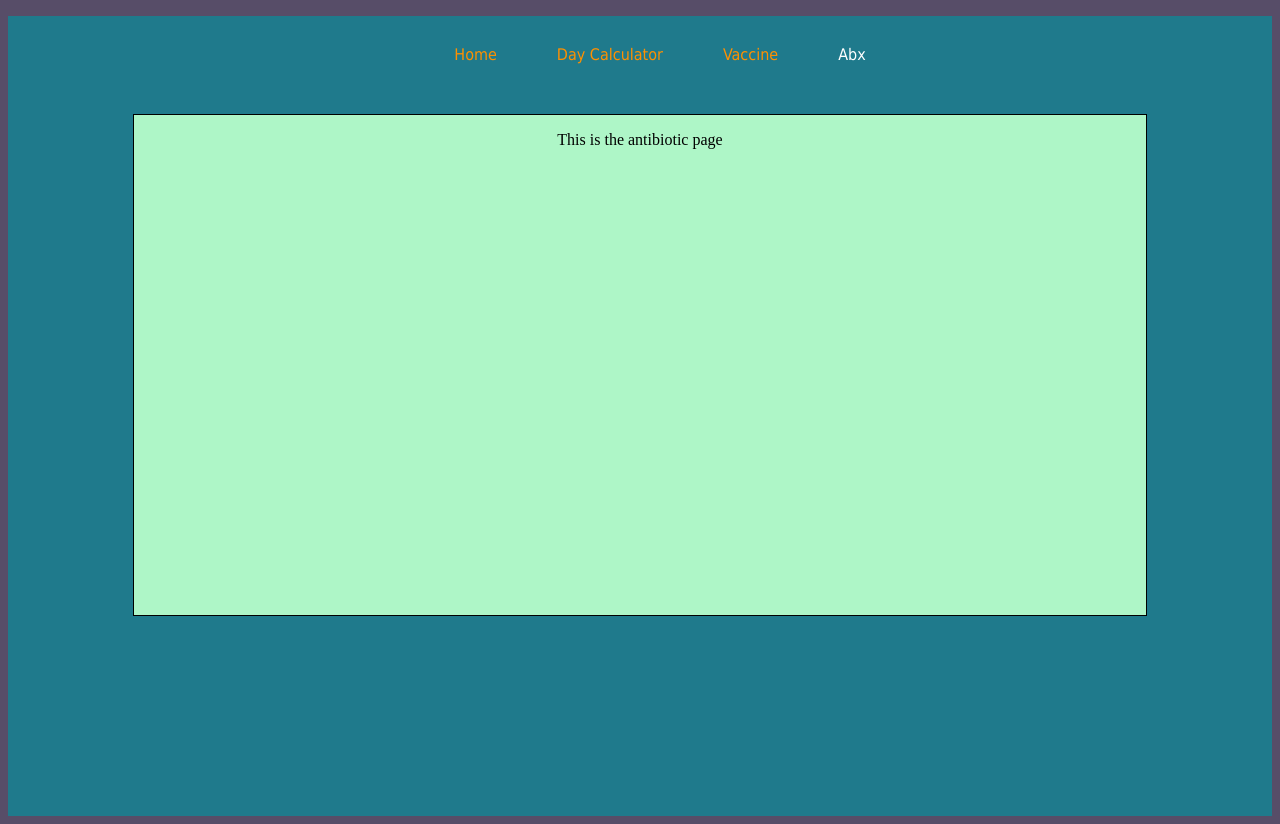
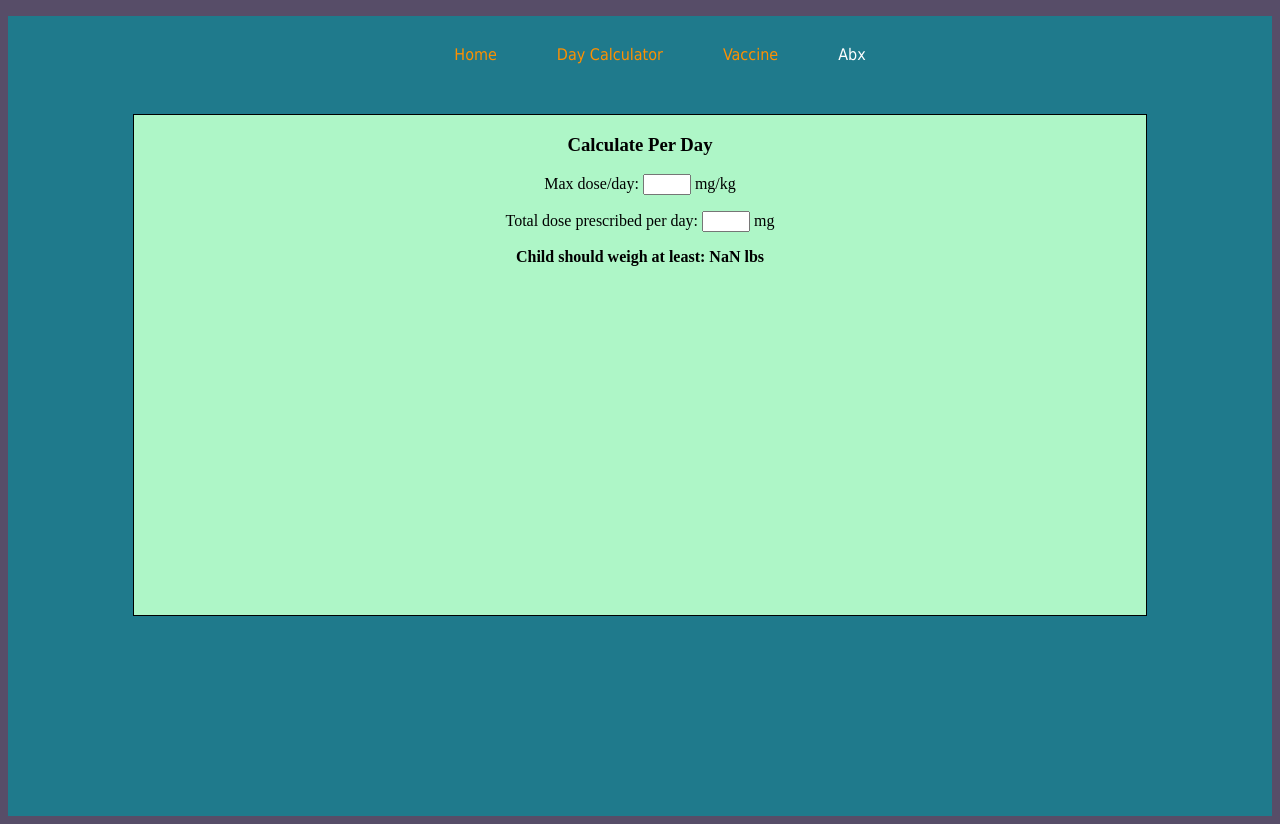
Before and after one commit to icyparkinson/rx-react, a React (Create React App) app: page /abx in a window 1280 px wide. Built offline with nearby package versions, Linux system fonts and the light colour scheme.

Commit message:
Dose per day calculator added

```diff
--- a/src/components/Abx.js
+++ b/src/components/Abx.js
@@ -1,8 +1,36 @@
-import React from "react"
+import React, { useState } from "react"
 
 const Abx = () => {
+    //This pair takes care of the max dose/day input
+    const [maxDoseInput, setMaxDoseInput] = useState("")
+
+    const handleMaxDose = ( {target }) => {
+        const maxDose = target.value
+        setMaxDoseInput(Number(maxDose))
+    }
+
+    //This pair takes care of the total prescribed dose input
+    const [dosePrescribedInput, setDosePrescribedInput] = useState("")
+
+    const handleDosePrescribed = ({ target }) => {
+        const dosePrescribed = target.value
+        setDosePrescribedInput(Number(dosePrescribed))
+    }
+
+    //This does the math for calculating child weight in lbs
+    const childWeight = (a,b) => {
+        return (dosePrescribedInput / maxDoseInput * 2.2).toFixed(1)
+    }
+
+
     return(
-        <p>This is the antibiotic page</p>
+        <section>
+            <h1>Calculate Per Day</h1>
+            <p>Max dose/day: <input style = {{width: "40px"}} onChange = {handleMaxDose}></input> mg/kg</p>
+            <p>Total dose prescribed per day: <input style = {{width: "40px"}} onChange = {handleDosePrescribed}></input> mg</p>
+            <p style = {{fontWeight: "bold"}}>Child should weigh at least: {childWeight()} lbs</p>
+        </section>
+
     )
 }
 
--- a/src/components/DayCalc.js
+++ b/src/components/DayCalc.js
@@ -43,7 +43,7 @@ const DayCalc = () => {
             <section style= {{borderTop: "2px solid #574D68", height: "15px"}}></section>
 
             <span>Go back </span>
-            <input onChange = {handleBackDate} value = {backDate} style = {{width: "40px"}}></input>
+            <input onChange = {handleBackDate} style = {{width: "40px"}}></input>
             <span> days</span>
             <p style = {{fontWeight: "bold"}}>Result: { (new Date(today.getTime() - convertDayToMs(backDate))).toDateString()  }</p>
 
```
Also changed, not shown: 2 other files (tests, documents, lock files or other folders).
